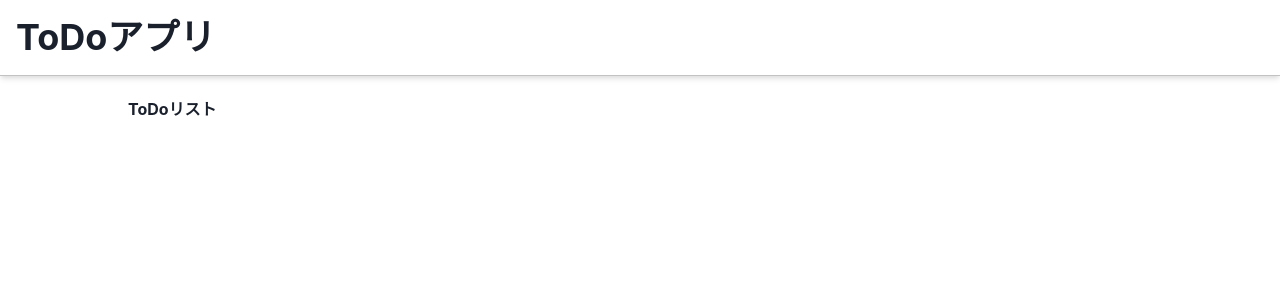
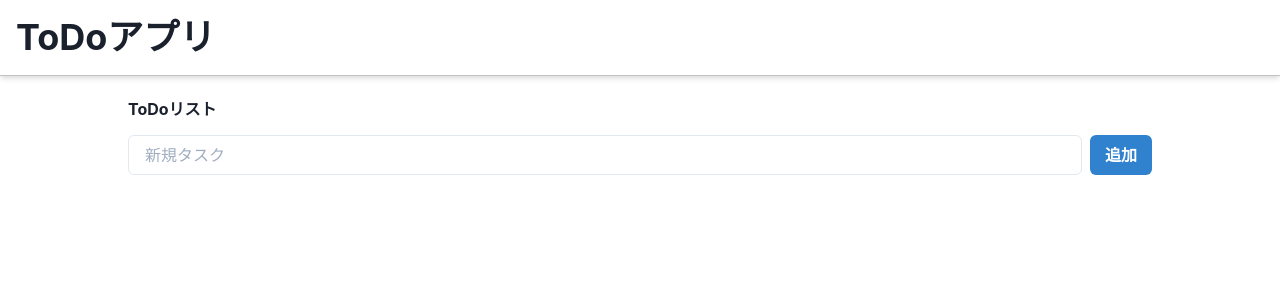
Before and after one commit to uchi-mesh/react_todo, a React (Create React App) app: page / in a window 1280 px wide. Shown: the top 300 px of the page. Built offline with nearby package versions, Linux system fonts and the light colour scheme.

Commit message:
feature: タスク追加機能

```diff
--- a/src/pages/Home/Home.tsx
+++ b/src/pages/Home/Home.tsx
@@ -1,14 +1,86 @@
-import React from 'react';
-import { Box } from '@chakra-ui/react';
+import React, { useState } from 'react';
+import {
+  Box,
+  HStack,
+  Button,
+  Input,
+  UnorderedList,
+  ListItem,
+} from '@chakra-ui/react';
 import Title from '_components/Title';
 
+interface Todo {
+  value: string;
+  readonly id: number;
+}
+
 const Home = () => {
+  //* stateの初期生成
+  const [text, setText] = useState('');
+  const [todos, setTodos] = useState<Todo[]>([]);
+
+  //* フォーム入力時イベント
+  const inputOnChange = (e: React.ChangeEvent<HTMLInputElement>) => {
+    setText(e.target.value);
+  };
+
+  //* todo追加処理
+  const addTodo = () => {
+    if (!text) return;
+
+    //* 新しいtodoを作成
+    const newTodo: Todo = {
+      value: text,
+      id: new Date().getTime(),
+    };
+
+    //* stateに追加
+    setTodos([newTodo, ...todos]);
+    //* フォームを初期化
+    setText('');
+  };
+
+  const editTodo = (id: number, value: string) => {
+    const deepCopy: Todo[] = JSON.parse(JSON.stringify(todos));
+
+    const newTodos = deepCopy.map((todo) => {
+      if (todo.id === id) {
+        todo.value = value;
+      }
+      return todo;
+    });
+
+    setTodos(newTodos);
+  };
+
   return (
     <>
       <Box>
         <Title as="h2" size="sm">
           ToDoリスト
         </Title>
+        <HStack my={4}>
+          <Input
+            placeholder="新規タスク"
+            value={text}
+            onChange={(e) => inputOnChange(e)}
+          />
+          <Button colorScheme="blue" onClick={addTodo}>
+            追加
+          </Button>
+        </HStack>
+        <UnorderedList>
+          {todos.map((todo) => {
+            return (
+              <ListItem key={todo.id}>
+                <Input
+                  value={todo.value}
+                  onChange={(e) => editTodo(todo.id, e.target.value)}
+                />
+              </ListItem>
+            );
+          })}
+        </UnorderedList>
       </Box>
     </>
   );
```
Also changed, not shown: 1 other file (tests, documents, lock files or other folders).
